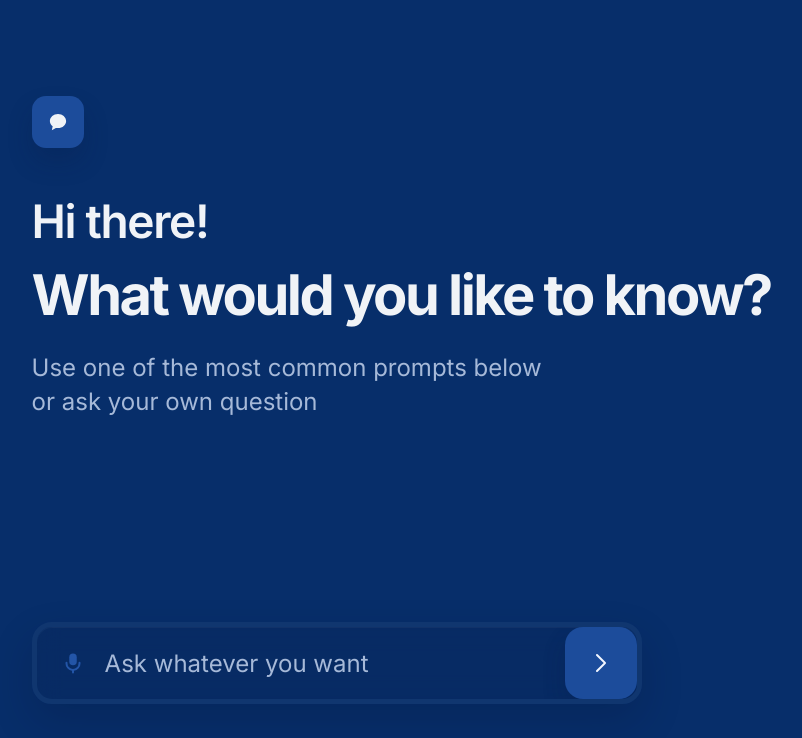
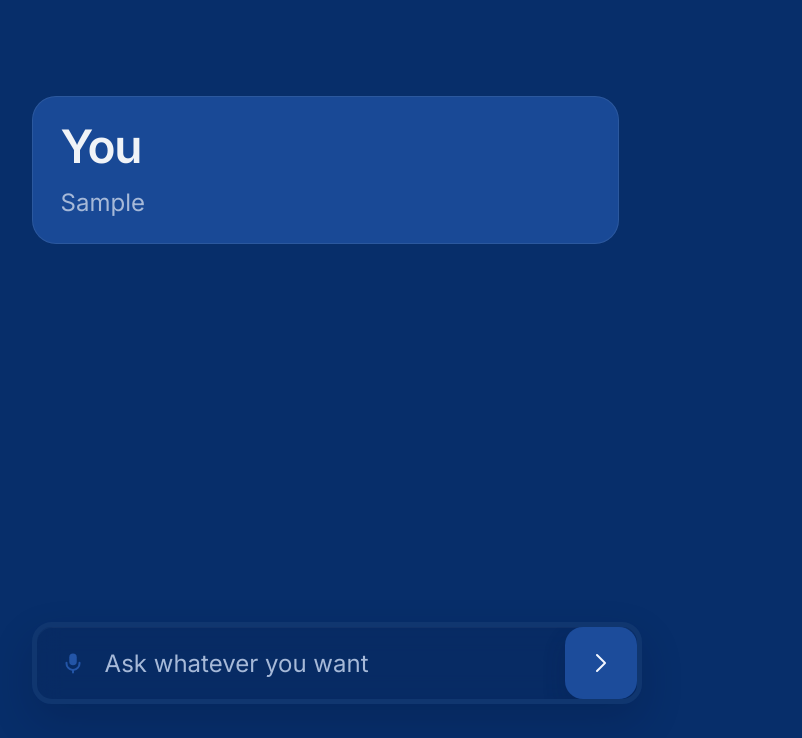
Before and after one commit to GabievGeorgy/KazInvest, a React (Vite) app in the folder frontend/: page / in a window 1280 px wide. Both pictures are taken after typing "Sample" into the empty fields and a click on the button 658 px from the left and 663 px from the top of the page. Shown: the top 738 px of the page, without its empty margins (58-860 px from the left). Built offline with nearby package versions, Linux system fonts and the light colour scheme; no server answers.

Commit message:
render chat conversation (wip)

```diff
--- /dev/null
+++ b/frontend/src/components/ChatConversation.module.css
@@ -0,0 +1,11 @@
+.conversation {
+  width: var(--chat-column-width);
+  max-width: 100%;
+  display: flex;
+  flex-direction: column;
+  gap: 18px;
+}
+
+.endAnchor {
+  height: 1px;
+}
--- /dev/null
+++ b/frontend/src/components/ChatConversation.tsx
@@ -0,0 +1,28 @@
+import { useEffect, useRef } from 'react';
+import type { ChatMessage } from '../features/chat/models/chatMessage';
+import { ChatMessageCard } from './ChatMessageCard';
+import styles from './ChatConversation.module.css';
+
+type ChatConversationProps = {
+  messages: ChatMessage[];
+};
+
+export function ChatConversation({ messages }: ChatConversationProps) {
+  const endRef = useRef<HTMLDivElement | null>(null);
+
+  useEffect(() => {
+    endRef.current?.scrollIntoView({
+      block: 'end',
+      behavior: 'smooth',
+    });
+  }, [messages]);
+
+  return (
+    <section className={styles.conversation} aria-label="Chat conversation">
+      {messages.map((message) => (
+        <ChatMessageCard key={message.id} message={message} />
+      ))}
+      <div ref={endRef} aria-hidden="true" className={styles.endAnchor} />
+    </section>
+  );
+}
--- a/frontend/src/components/ChatInput.module.css
+++ b/frontend/src/components/ChatInput.module.css
@@ -1,5 +1,5 @@
 .input {
-  width: min(610px, 100%);
+  width: 100%;
   box-sizing: border-box;
   display: grid;
   grid-template-columns: auto 1fr auto;
@@ -45,7 +45,6 @@
 @media (max-width: 640px) {
   .input {
     width: 100%;
-    margin-top: 36px;
     min-height: 76px;
   }
 }
--- /dev/null
+++ b/frontend/src/components/ChatMessageCard.module.css
@@ -0,0 +1,51 @@
+.card {
+  width: 100%;
+  padding: 24px 28px;
+  border-radius: 24px;
+  backdrop-filter: blur(14px);
+}
+
+.assistantCard {
+  background: rgba(9, 39, 89, 0.92);
+  border: 1px solid rgba(255, 255, 255, 0.06);
+}
+
+.userCard {
+  background: rgba(28, 76, 155, 0.92);
+  border: 1px solid rgba(255, 255, 255, 0.08);
+}
+
+.header {
+  display: flex;
+  align-items: baseline;
+  justify-content: space-between;
+  gap: 16px;
+}
+
+.heading {
+  margin: 0;
+}
+
+.model {
+  color: var(--text-muted);
+  font-size: 0.9rem;
+  line-height: 1.3;
+}
+
+.content {
+  margin: 14px 0 0;
+  max-width: none;
+}
+
+@media (max-width: 640px) {
+  .card {
+    padding: 18px 20px;
+    border-radius: 20px;
+  }
+
+  .header {
+    flex-direction: column;
+    align-items: flex-start;
+    gap: 6px;
+  }
+}
--- /dev/null
+++ b/frontend/src/components/ChatMessageCard.tsx
@@ -0,0 +1,27 @@
+import type { ChatMessage } from '../features/chat/models/chatMessage';
+import { BodyText, SectionHeading } from './Typography';
+import styles from './ChatMessageCard.module.css';
+
+type ChatMessageCardProps = {
+  message: ChatMessage;
+};
+
+function getMessageHeading(message: ChatMessage) {
+  return message.role === 'user' ? 'You' : 'Assistant';
+}
+
+export function ChatMessageCard({ message }: ChatMessageCardProps) {
+  const isAssistant = message.role === 'assistant';
+  const cardClassName = isAssistant ? `${styles.card} ${styles.assistantCard}` : `${styles.card} ${styles.userCard}`;
+
+  return (
+    <article className={cardClassName}>
+      <header className={styles.header}>
+        <SectionHeading className={styles.heading}>{getMessageHeading(message)}</SectionHeading>
+        {message.model ? <span className={styles.model}>{message.model}</span> : null}
+      </header>
+
+      <BodyText className={styles.content}>{message.content}</BodyText>
+    </article>
+  );
+}
--- a/frontend/src/components/ChatScreen.module.css
+++ b/frontend/src/components/ChatScreen.module.css
@@ -3,26 +3,47 @@
 }
 
 .panel {
-  min-height: 100vh;
+  height: 100vh;
+  box-sizing: border-box;
   display: flex;
   padding: clamp(48px, 8vw, 96px) clamp(28px, 7vw, 96px);
   background: var(--page-background);
+  overflow: hidden;
 }
 
 .content {
+  --chat-column-width: min(610px, 100%);
   flex: 1;
+  min-height: 0;
+  display: grid;
+  grid-template-rows: minmax(0, 1fr) auto;
+  gap: 24px;
+}
+
+.body {
+  width: var(--chat-column-width);
+  max-width: 100%;
   min-height: 0;
   display: flex;
   flex-direction: column;
+  align-items: flex-start;
+  overflow-y: auto;
+  padding-right: 8px;
+  scrollbar-gutter: stable;
 }
 
 .inputSlot {
-  margin-top: auto;
+  width: var(--chat-column-width);
+  padding-top: 8px;
 }
 
 @media (max-width: 640px) {
   .panel {
-    min-height: 100vh;
+    height: 100vh;
     padding: 32px 22px 28px;
   }
+
+  .body {
+    padding-right: 0;
+  }
 }
--- a/frontend/src/components/ChatScreen.tsx
+++ b/frontend/src/components/ChatScreen.tsx
@@ -1,16 +1,19 @@
+import { ChatConversation } from './ChatConversation';
 import { ChatInput } from './ChatInput';
 import { EmptyChatState } from './EmptyChatState';
 import { useChat } from '../features/chat/hooks/useChat';
 import styles from './ChatScreen.module.css';
 
 export function ChatScreen() {
-  const { draft, setDraft, submitChat } = useChat();
+  const { draft, messages, hasMessages, setDraft, submitChat } = useChat();
 
   return (
     <main className={styles.pageShell}>
       <section className={styles.panel}>
         <div className={styles.content}>
-          <EmptyChatState />
+          <div className={styles.body}>
+            {hasMessages ? <ChatConversation messages={messages} /> : <EmptyChatState />}
+          </div>
 
           <div className={styles.inputSlot}>
             <ChatInput
```
Also changed, not shown: frontend/vitest.setup.ts (+7 -0 lines), 1 other file (tests, documents, lock files or other folders).
